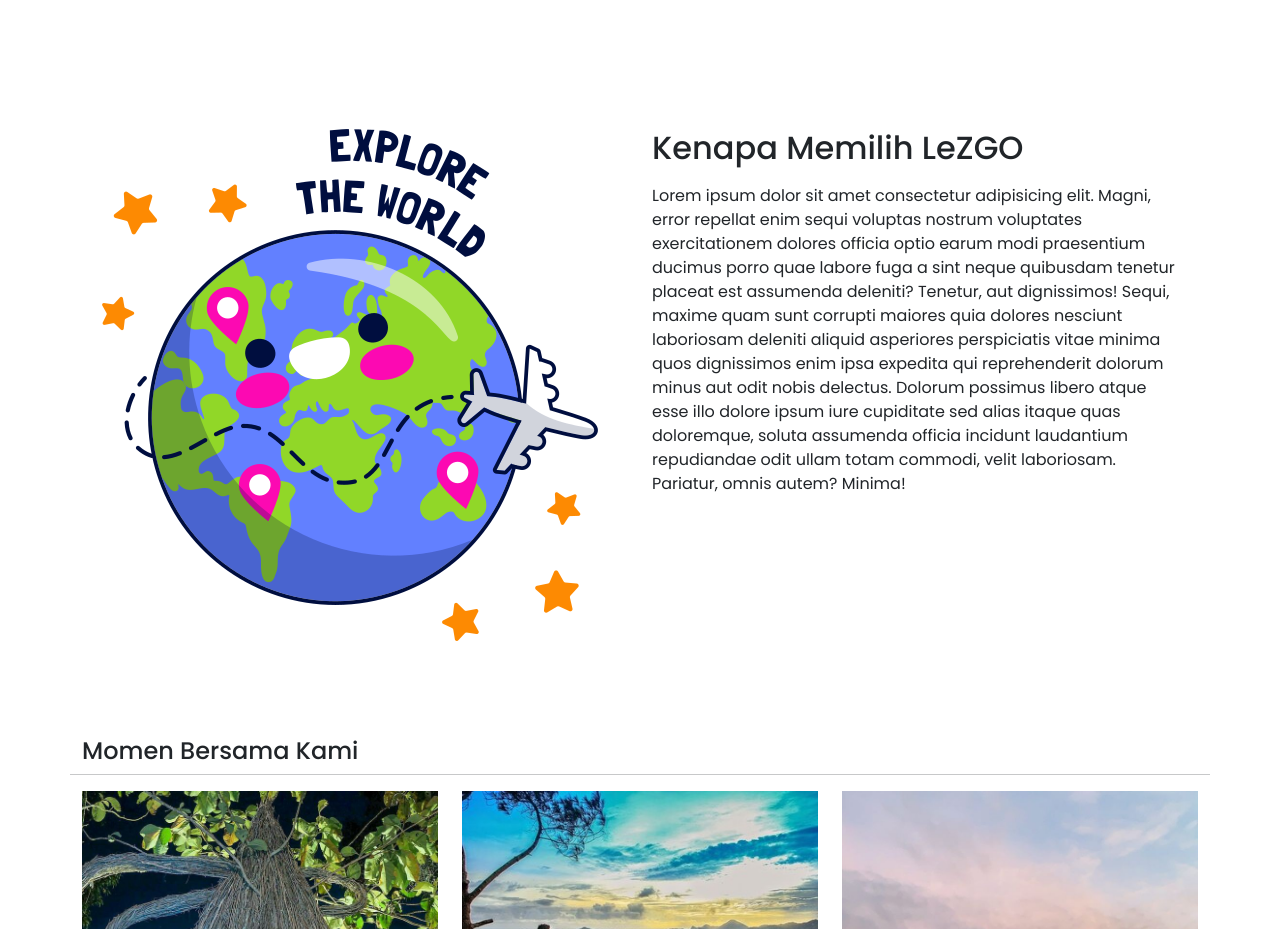
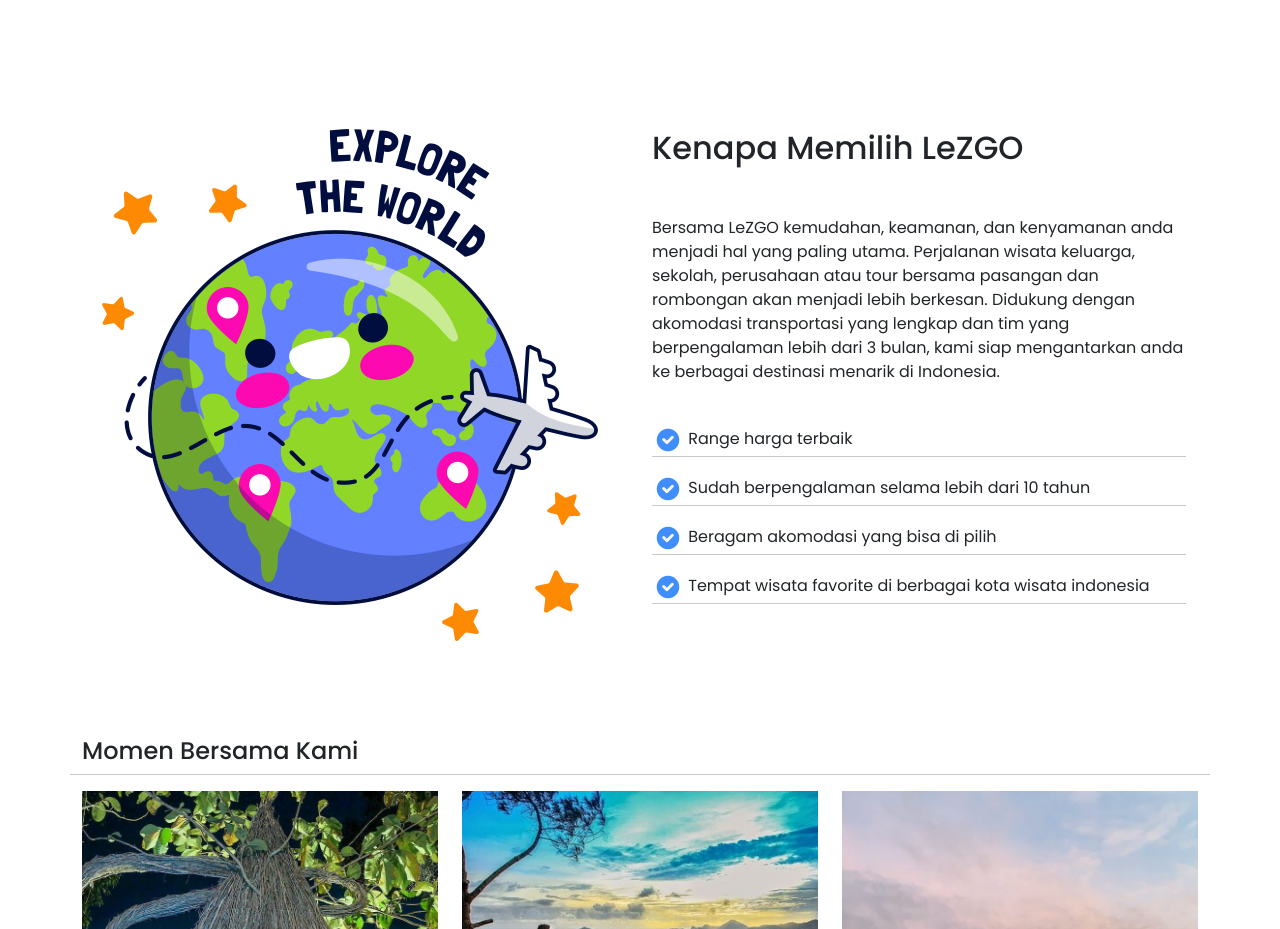
Before and after one commit to Xenopartyyy/IMK_PROJECT, a plain HTML site: page header.html in a window 1280 px wide. Shown: the part 1300-2229 px from the top of the page. Drawn offline with nearby package versions, Linux system fonts and the light colour scheme; a script that the page names is missing.

Commit message:
nambah ceklist, navbar

```diff
--- a/header.html
+++ b/header.html
@@ -8,13 +8,17 @@
     <!-- Bootstrap -->
     <link href="https://cdn.jsdelivr.net/npm/bootstrap@5.2.2/dist/css/bootstrap.min.css" rel="stylesheet" integrity="sha384-Zenh87qX5JnK2Jl0vWa8Ck2rdkQ2Bzep5IDxbcnCeuOxjzrPF/et3URy9Bv1WTRi" crossorigin="anonymous" />
     <link rel="stylesheet" href="bs/css/bootstrap.min.css" />
+
     <!-- AOS -->
     <link rel="stylesheet" href="https://unpkg.com/aos@next/dist/aos.css" />
+
     <!-- Icon -->
     <link rel="stylesheet" href="https://fonts.googleapis.com/css2?family=Material+Symbols+Outlined:opsz,wght,FILL,GRAD@48,400,0,0" />
+
     <!-- font awesome -->
-    <link rel="stylesheet" href="https://maxcdn.bootstrapcdn.com/font-awesome/4.5.0/css/font-awesome.min.css" />
-
+    <link href='//maxcdn.bootstrapcdn.com/font-awesome/4.1.0/css/font-awesome.min.css' id='fontawesome' rel='stylesheet' type='text/css'/>
+    <!-- icon -->
+    <link rel="icon" href="pesawat.png">
     <title>LeZGO</title>
   </head>
   <body>
@@ -155,14 +159,38 @@
     <div class="container text-center">
       <div class="container text-start">
         <div class="row row-cols-1 row-cols-lg-2 g-4 mb-5">
-          <div class="col">
+          <div class="col justify-content-center">
             <img src="images/travel1.png" class="img-fluid">
           </div>
           <div class="col">
-            <div class="tittle mb-3">
+            <div class="tittle mb-5">
               <h2>Kenapa Memilih LeZGO</h2>
             </div>
-            Lorem ipsum dolor sit amet consectetur adipisicing elit. Magni, error repellat enim sequi voluptas nostrum voluptates exercitationem dolores officia optio earum modi praesentium ducimus porro quae labore fuga a sint neque quibusdam tenetur placeat est assumenda deleniti? Tenetur, aut dignissimos! Sequi, maxime quam sunt corrupti maiores quia dolores nesciunt laboriosam deleniti aliquid asperiores perspiciatis vitae minima quos dignissimos enim ipsa expedita qui reprehenderit dolorum minus aut odit nobis delectus. Dolorum possimus libero atque esse illo dolore ipsum iure cupiditate sed alias itaque quas doloremque, soluta assumenda officia incidunt laudantium repudiandae odit ullam totam commodi, velit laboriosam. Pariatur, omnis autem? Minima!
+            <p>
+              Bersama LeZGO kemudahan, keamanan, dan kenyamanan anda menjadi hal yang paling utama. Perjalanan wisata keluarga, sekolah, perusahaan atau tour bersama pasangan dan rombongan akan menjadi lebih berkesan. Didukung dengan akomodasi transportasi yang lengkap dan tim yang berpengalaman lebih dari 3 bulan, kami siap mengantarkan anda ke berbagai destinasi menarik di Indonesia.
+            </p><br>
+            <div class="cek">
+              <div class="float-start">
+                <img src="images/checklist.png">
+                Range harga terbaik
+              </div>
+              <hr width="100% mb-7">
+              <div class="float-start">
+                <img src="images/checklist.png">
+                Sudah berpengalaman selama lebih dari 10 tahun
+              </div>
+              <hr width="100% mb-7">
+              <div class="float-start">
+                <img src="images/checklist.png">
+                Beragam akomodasi yang bisa di pilih
+              </div>
+              <hr width="100% mb-7">
+              <div class="float-start">
+                <img src="images/checklist.png">
+                Tempat wisata favorite di berbagai kota wisata indonesia
+              </div>
+              <hr width="100% mb-7">
+            </div>
           </div>
         </div>
       </div>
@@ -223,7 +251,7 @@
         <h2>Artikel Terbaru</h2>
       </div>
     </div>
-    <div class="row row-cols-1 row-cols-lg-3 g-4 mb-5">
+    <div class="row row-cols-1 row-cols-md-3 g-4 mb-5">
       <div class="col">
         <div class="card">
           <img src="images/banjir.jpeg" class="card-img-top" alt="...">
--- a/style.css
+++ b/style.css
@@ -20,8 +20,8 @@
 nav .logo {
   color: #fff;
   font-size: 35px;
-  font-weight: 600;
-  margin-right: 10em;
+  /* font-weight: 600;
+  margin-right: 10em; */
 }
 nav .logo span {
   color: lightgreen;
@@ -166,6 +166,11 @@
   }
 }
 @media screen and (min-width: 576px) {
+  nav .logo {
+    color: #fff;
+    font-size: 35px;
+    margin-right: 10em;
+  }
   #abo .card {
     width: fit-content;
   }
@@ -269,3 +274,7 @@
   width: auto;
   height: auto;
 }
+#about-us .cek img {
+  width: 2em;
+  letter-spacing: 3px;
+}
```
Also changed, not shown: images/checklist.png (added).
